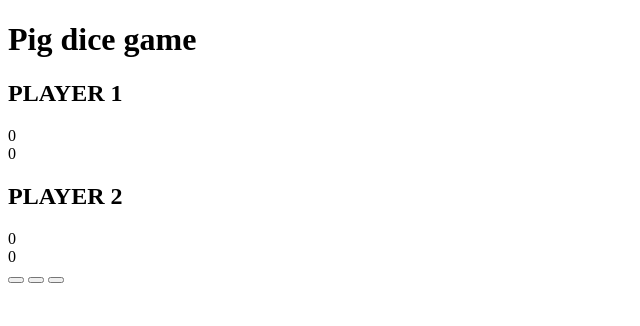
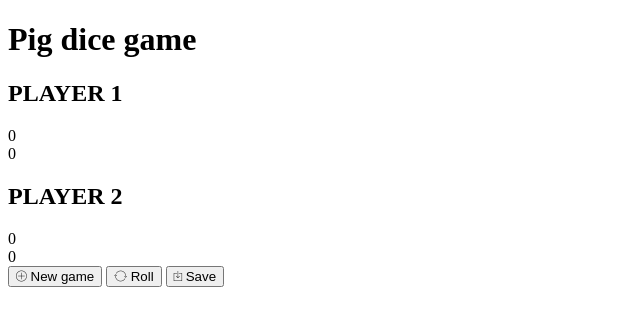
Before and after one commit to PisoDev77/pigTheDiceGame, a plain HTML site: page index.html in a window 1280 px wide. Shown: the whole page, without its empty margins (0-640 px from the left). Drawn offline with nearby package versions, Linux system fonts and the light colour scheme.

Commit message:
feat: Add icon in buttons
New, Roll, Save 버튼에 맞는 아이콘 추가

```diff
--- a/index.html
+++ b/index.html
@@ -5,6 +5,7 @@
     <meta http-equiv="X-UA-Compatible" content="IE=edge" />
     <meta name="viewport" content="width=device-width, initial-scale=1.0" />
     <title>Pig dice game</title>
+    <link href="https://code.ionicframework.com/ionicons/2.0.1/css/ionicons.min.css" rel="stylesheet" type="text/css" />
     <link rel="stylesheet" href="./static/style.css" />
     <script src="./static/js/app.js"></script>
     <script src="./static/js/handleDice.js"></script>
@@ -23,9 +24,18 @@
         <div class="current-score">0</div>
       </section>
       <div class="btn-wrapper">
-        <button class="new-btn"></button>
-        <button class="roll-btn"></button>
-        <button class="save-btn"></button>
+        <button class="new-btn">
+          <i class="ion-ios-plus-outline"></i>
+          New game
+        </button>
+        <button class="roll-btn">
+          <i class="ion-ios-loop"></i>
+          Roll
+        </button>
+        <button class="save-btn">
+          <i class="ion-ios-download-outline"></i>
+          Save
+        </button>
       </div>
     </main>
   </body>
```
